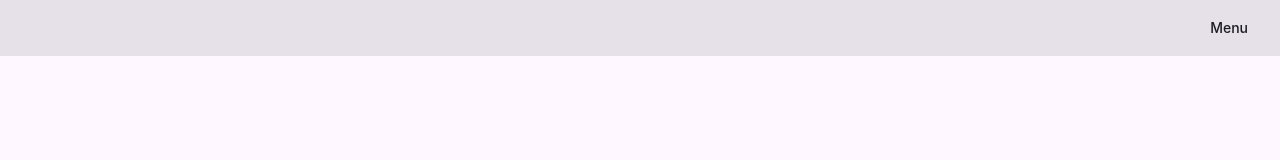
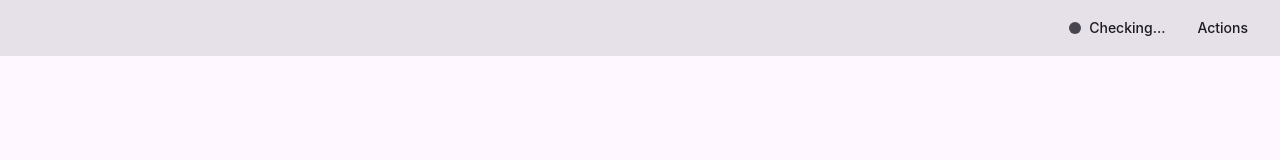
Before and after one commit to ArmandBernard/syncthing-custom-gui, a React (Vite) app: page / in a window 1280 px wide. Shown: the top 160 px of the page. Built offline with nearby package versions, Linux system fonts and the light colour scheme.

Commit message:
Move the Log out action to the Menu

```diff
--- a/src/App.tsx
+++ b/src/App.tsx
@@ -1,21 +1,14 @@
 import { ApiKeyForm } from './components/ApiKeyForm'
-import { StatusIndicator } from './components/StatusIndicator'
 import { useApiKey } from './hooks/useApiKey'
 import { Header } from './components/Header.tsx'
 
 function App() {
-  const { apiKey, setApiKey, clearApiKey } = useApiKey()
+  const { apiKey, setApiKey } = useApiKey()
 
   return (
     <div className="flex min-h-screen flex-col bg-surface">
       <Header />
-      <main className="flex flex-1 flex-col">
-        {apiKey ? (
-          <StatusIndicator onChangeKey={clearApiKey} />
-        ) : (
-          <ApiKeyForm onSubmit={setApiKey} />
-        )}
-      </main>
+      <main className="flex flex-1 flex-col">{!apiKey && <ApiKeyForm onSubmit={setApiKey} />}</main>
     </div>
   )
 }
--- a/src/components/AppMenu.tsx
+++ b/src/components/AppMenu.tsx
@@ -2,6 +2,7 @@ import { Menu } from './ui/Menu'
 import { SegmentedButtons } from './ui/SegmentedButtons'
 import { useTheme } from '../hooks/useTheme'
 import type { Theme } from '../lib/theme'
+import { useApiKey } from '../hooks/useApiKey.ts'
 
 const THEME_OPTIONS = [
   { value: 'light', label: 'Light' },
@@ -15,6 +16,7 @@ const THEME_OPTIONS = [
  */
 export function AppMenu() {
   const { theme, setTheme } = useTheme()
+  const { apiKey, clearApiKey } = useApiKey()
 
   return (
     // AppMenu is pinned to the top-right of the screen (see App.tsx), so the
@@ -22,7 +24,7 @@ export function AppMenu() {
     // — set explicitly rather than left to usePopoverPosition's runtime
     // auto-fit, since this component already knows where it lives on screen.
     <Menu
-      label="Menu"
+      label="Actions"
       anchorOrigin={{ vertical: 'bottom', horizontal: 'right' }}
       transformOrigin={{ vertical: 'top', horizontal: 'right' }}
     >
@@ -34,6 +36,7 @@ export function AppMenu() {
           onChange={(value) => setTheme(value as Theme)}
         />
       </Menu.Toggle>
+      {apiKey && <Menu.Item onSelect={clearApiKey}>Log out</Menu.Item>}
     </Menu>
   )
 }
--- a/src/components/Header.tsx
+++ b/src/components/Header.tsx
@@ -1,8 +1,10 @@
 import { AppMenu } from './AppMenu.tsx'
+import { StatusIndicator } from './StatusIndicator.tsx'
 
 export function Header() {
   return (
-    <header className="flex justify-end p-2 bg-surface-container-highest">
+    <header className="flex justify-end p-2 gap-2 bg-surface-container-highest">
+      <StatusIndicator />
       <AppMenu />
     </header>
   )
--- a/src/components/StatusIndicator.tsx
+++ b/src/components/StatusIndicator.tsx
@@ -1,10 +1,4 @@
 import { type ServerStatus, useServerStatus } from '../hooks/useServerStatus'
-import { Card } from './ui/Card'
-import { Button } from './ui/Button'
-
-type StatusIndicatorProps = {
-  onChangeKey: () => void
-}
 
 const STATUS_CONFIG: Record<ServerStatus, { label: string; dotColor: string }> = {
   checking: { label: 'Checking...', dotColor: 'bg-on-surface-variant' },
@@ -13,21 +7,14 @@ const STATUS_CONFIG: Record<ServerStatus, { label: string; dotColor: string }> =
   offline: { label: "Offline — can't reach Syncthing", dotColor: 'bg-error' },
 }
 
-export function StatusIndicator({ onChangeKey }: StatusIndicatorProps) {
+export function StatusIndicator() {
   const status = useServerStatus()
   const { label, dotColor } = STATUS_CONFIG[status]
 
   return (
-    <div className="flex flex-1 flex-col items-center justify-center">
-      <Card variant="outlined" className="flex flex-col items-center gap-4">
-        <div className="flex items-center gap-2">
-          <span className={`h-3 w-3 rounded-full ${dotColor}`} />
-          <span className="text-sm font-medium text-on-surface">{label}</span>
-        </div>
-        <Button type="button" variant="text" onClick={onChangeKey}>
-          Change API key
-        </Button>
-      </Card>
+    <div className="flex items-center gap-2">
+      <span className={`h-3 w-3 rounded-full ${dotColor}`} />
+      <span className="text-sm font-medium text-on-surface">{label}</span>
     </div>
   )
 }
```
